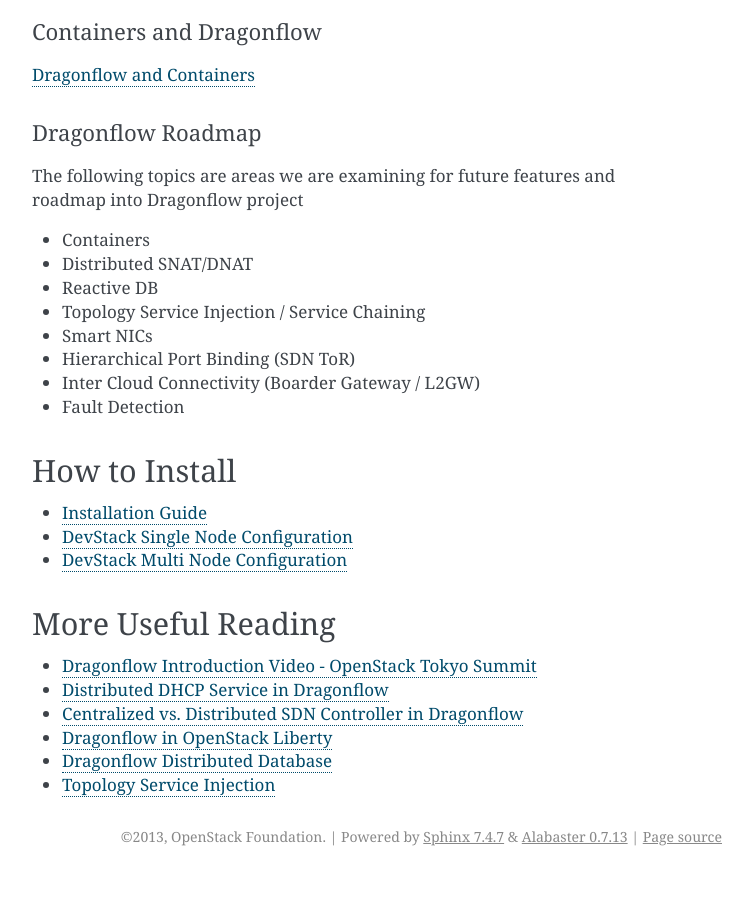
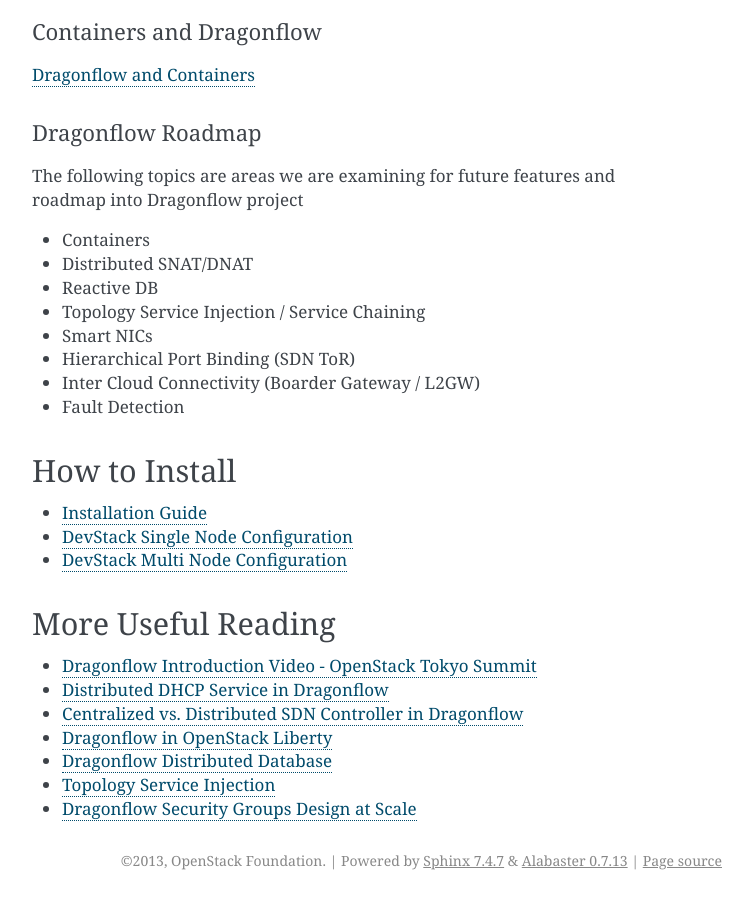
Before and after one commit to openstack-archive/dragonflow, a Sphinx documentation site: the page built from doc/source/distributed_dragonflow.rst, in a window 1280 px wide and 900 px high, scrolled down 2252 px. Shown: the whole window, without its empty margins (388-1141 px from the left). Built offline with Sphinx 7.4.7, drawn with Linux system fonts in a browser that asks for light colours; before the commit the page ends 3128 px from its top, so only the background shows below that.

Commit message:
Add security groups design blog post to documentation
Change-Id: I28d533cd47e39b8582a45979221c9e56bb533732

```diff
--- a/doc/source/distributed_dragonflow.rst
+++ b/doc/source/distributed_dragonflow.rst
@@ -133,3 +133,5 @@
   <http://galsagie.github.io/sdn/openstack/ovs/ovn/dragonflow/2015/08/03/df-distributed-db/>`_
 - `Topology Service Injection
   <http://galsagie.github.io/sdn/nfv/openstack/ovs/dragonflow/2015/11/10/topology-service-injection/>`_
+- `Dragonflow Security Groups Design at Scale
+  <http://galsagie.github.io/sdn/openstack/ovs/dragonflow/2015/12/28/dragonflow-security-groups/>`_
```
